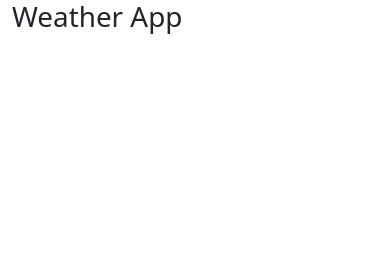
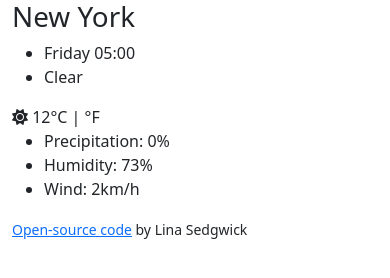
Before and after one commit to linasedgwick/weather-app, a plain HTML site: page index.html in a window 390 px wide. Drawn offline with nearby package versions, Linux system fonts and the light colour scheme.

Commit message:
Added HTML structure

```diff
--- a/index.html
+++ b/index.html
@@ -12,10 +12,36 @@
       crossorigin="anonymous"
     />
     <link rel="stylesheet" href="src/style.css" />
+    <script
+      src="https://kit.fontawesome.com/54f5568332.js"
+      crossorigin="anonymous"
+    ></script>
   </head>
   <body>
     <div class="container">
-      <h1>Weather App</h1>
+      <div class="weather-app">
+        <h1>New York</h1>
+        <ul>
+          <li>Friday 05:00</li>
+          <li>Clear</li>
+        </ul>
+        <div class="row">
+          <div class="col-md-6"><i class="fa-solid fa-sun"></i> 12°C | °F</div>
+          <div class="col-md-6">
+            <ul>
+              <li>Precipitation: 0%</li>
+              <li>Humidity: 73%</li>
+              <li>Wind: 2km/h</li>
+            </ul>
+          </div>
+        </div>
+        <small>
+          <a href="https://github.com/linasedgwick/weather-app" target="_blank"
+            >Open-source code</a
+          >
+          by Lina Sedgwick</small
+        >
+      </div>
     </div>
     <script src="src/index.js"></script>
   </body>
```
